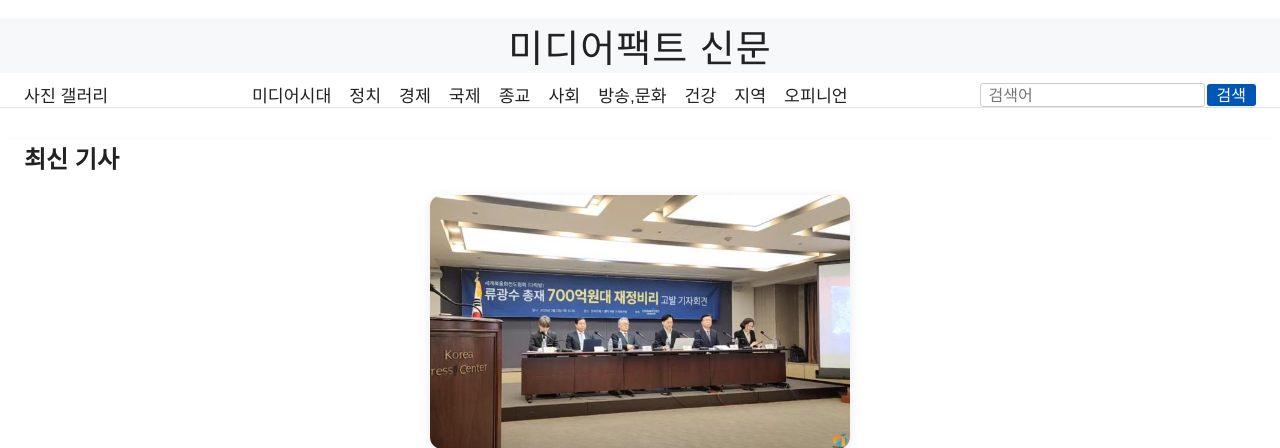
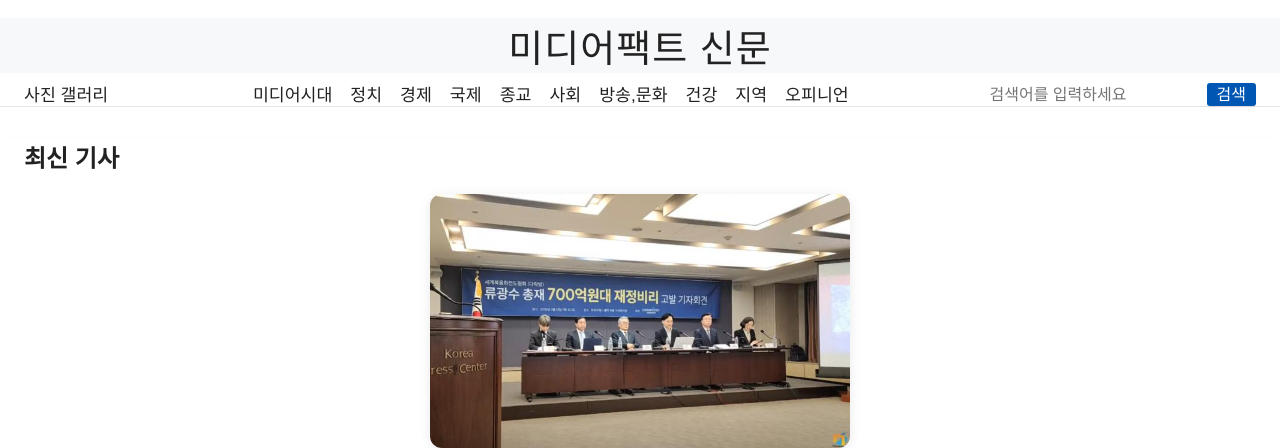
Before and after one commit to assam258-5892/mediafact, a Flask app: page / in a window 1280 px wide. Shown: the top 448 px of the page. Run offline with Flask 3, Linux system fonts and the light colour scheme; data comes from the database, SQL or seed files in the repository.

Commit message:
검색 입력란 스타일 수정

```diff
--- a/static/css/style.css
+++ b/static/css/style.css
@@ -186,8 +186,8 @@ footer {
 .nav-search input[type="text"] {
     padding: 2px 8px 1px 8px;
     font-size: 1em;
-    border: 1px solid #ccc;
-    border-radius: 3px;
+    border: none !important;
+    border-radius: 0 !important;
     margin-bottom: 0;
     line-height: 1.2;
 }
--- a/templates/base.html
+++ b/templates/base.html
@@ -21,7 +21,7 @@
             </div>
             <div class="nav-right">
                 <form action="/search" method="get" class="nav-search">
-                    <input type="text" name="q" placeholder="검색어" value="{{ query|default('') }}">
+                    <input type="text" name="q" placeholder="검색어를 입력하세요" value="{{ query|default('') }}">
                     <button type="submit">검색</button>
                 </form>
             </div>
```
